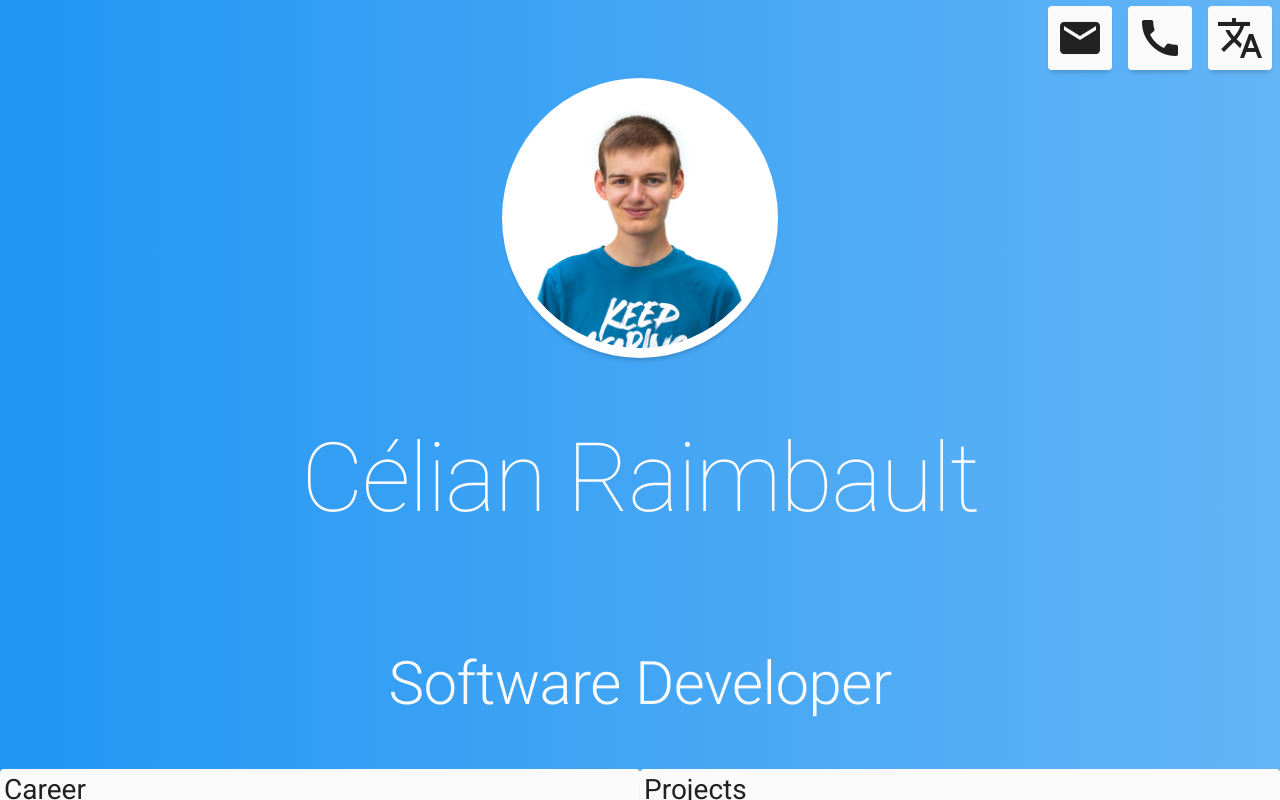
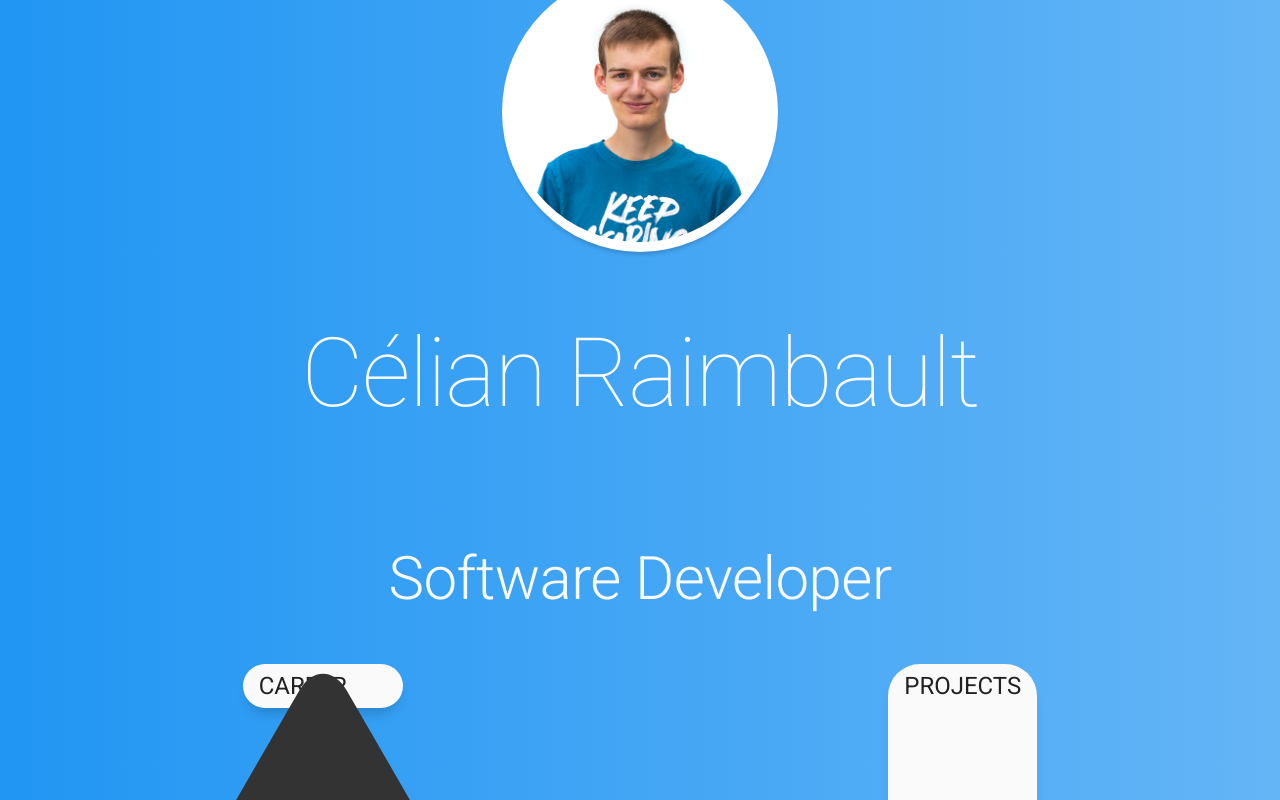
Before and after one commit to Cc618/Celian, a React (Create React App) app: page / in a window 1280 px wide. Built offline with nearby package versions, Linux system fonts and the light colour scheme.

Commit message:
Updated nav buttons, started triangles bellow

```diff
--- a/src/common/text.scss
+++ b/src/common/text.scss
@@ -36,3 +36,9 @@ p {
 a {
     @extend .text;
 }
+
+.button-text {
+    font-size: 14;
+    font-weight: medium;
+    letter-spacing: 1.25;
+}
--- a/src/pages/Home.js
+++ b/src/pages/Home.js
@@ -50,8 +50,14 @@ function Home(props) {
       </div>
 
       <nav>
-        <div class="nav-button">
-          <a href="#skills">{data.career}</a>
+        {/* TODO : Use p not a, button clickable */}
+        <div>
+          <div class="nav-button">
+            <a href="#skills">{data.career}</a>
+
+          </div>
+
+          <div class="arrow-down"></div>
         </div>
 
         <div class="nav-button">
--- a/src/pages/Home.scss
+++ b/src/pages/Home.scss
@@ -142,19 +142,56 @@
 .Home nav {
     display: flex;
     // align-items: center;
-    // justify-items: center;
+    // justify-content: center;
+    justify-content: space-around;
+
+    margin-bottom: 48px;
 
     .nav-button {
-        @extend .card8;
+        @extend .card20;
 
-        flex: 1;
+        border-radius: 32px;
+        padding: 8px 16px 8px 16px;
 
         a {
+            @extend .button-text;
+
             // TODO : Update
-            font-size: 28px;
+            font-size: 24px;
+            text-transform: uppercase;
 
             text-decoration: none;
             color: $black;
         }
     }
+
 }
+
+
+.nav-button + .arrow-down {
+	position: relative;
+	background-color: #333;
+}
+.nav-button + .arrow-down:before,
+.nav-button + .arrow-down:after {
+	content: '';
+	position: absolute;
+	background-color: inherit;
+}
+.nav-button + .arrow-down,
+.nav-button + .arrow-down:before,
+.nav-button + .arrow-down:after {
+	width:  10em;
+	height: 10em;
+	border-top-right-radius: 30%;
+}
+
+.nav-button + .arrow-down {
+	transform: rotate(-60deg) skewX(-30deg) scale(1,.866);
+}
+.nav-button + .arrow-down:before {
+	transform: rotate(-135deg) skewX(-45deg) scale(1.414,.707) translate(0,-50%);
+}
+.nav-button + .arrow-down:after {
+	transform: rotate(135deg) skewY(-45deg) scale(.707,1.414) translate(50%);
+}
```
